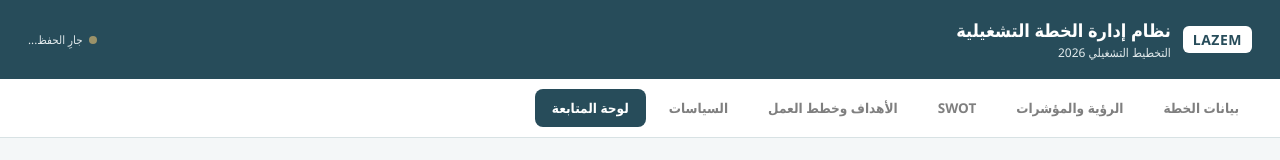
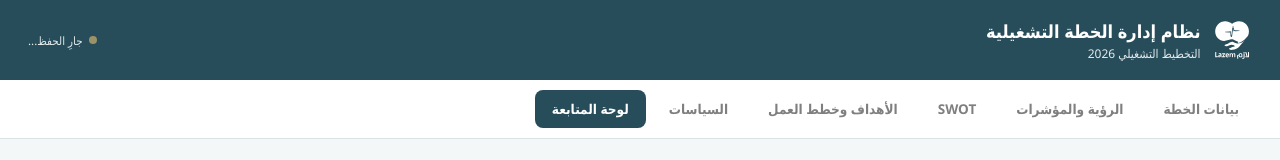
Before and after one commit to H-Alshebli/lazem-op-planner, a React (Vite) app: page / in a window 1280 px wide. Shown: the top 160 px of the page. Built offline with nearby package versions, Linux system fonts and the light colour scheme; no server answers; the database is empty.

Commit message:
Replace LAZEM text badge with white logo in header

```diff
--- a/src/App.css
+++ b/src/App.css
@@ -22,8 +22,7 @@ body{margin:0;background:var(--bg);color:var(--dark);
 header{background:var(--teal);color:var(--white);padding:18px 28px;
   display:flex;align-items:center;justify-content:space-between;flex-wrap:wrap;gap:10px;}
 header .brand{display:flex;align-items:center;gap:12px}
-header .brand .logo{background:var(--white);color:var(--teal);font-weight:800;
-  padding:4px 10px;border-radius:6px;font-size:14px;letter-spacing:.5px}
+header .brand .logo{height:44px;width:auto;display:block}
 header h1{font-size:18px;margin:0;font-weight:700}
 header .sub{font-size:12px;color:var(--blue-gray-light);margin-top:2px}
 .sync-status{font-size:11.5px;display:flex;align-items:center;gap:6px;color:var(--blue-gray-light)}
--- a/src/App.jsx
+++ b/src/App.jsx
@@ -2,6 +2,7 @@ import { useEffect, useRef, useState } from 'react'
 import { doc, onSnapshot, setDoc, serverTimestamp } from 'firebase/firestore'
 import { db, PLAN_DOC_PATH } from './firebase'
 import { defaultState } from './utils/calc'
+import lazemLogo from './assets/lazem-logo-white.svg'
 import Dashboard from './components/Dashboard'
 import PlanTab from './components/PlanTab'
 import VisionTab from './components/VisionTab'
@@ -84,7 +85,7 @@ export default function App() {
     <>
       <header>
         <div className="brand">
-          <span className="logo">LAZEM</span>
+          <img src={lazemLogo} alt="لازم" className="logo" />
           <div>
             <h1>نظام إدارة الخطة التشغيلية</h1>
             <div className="sub">التخطيط التشغيلي 2026</div>
```
Also changed, not shown: src/assets/lazem-logo-white.svg (added).
